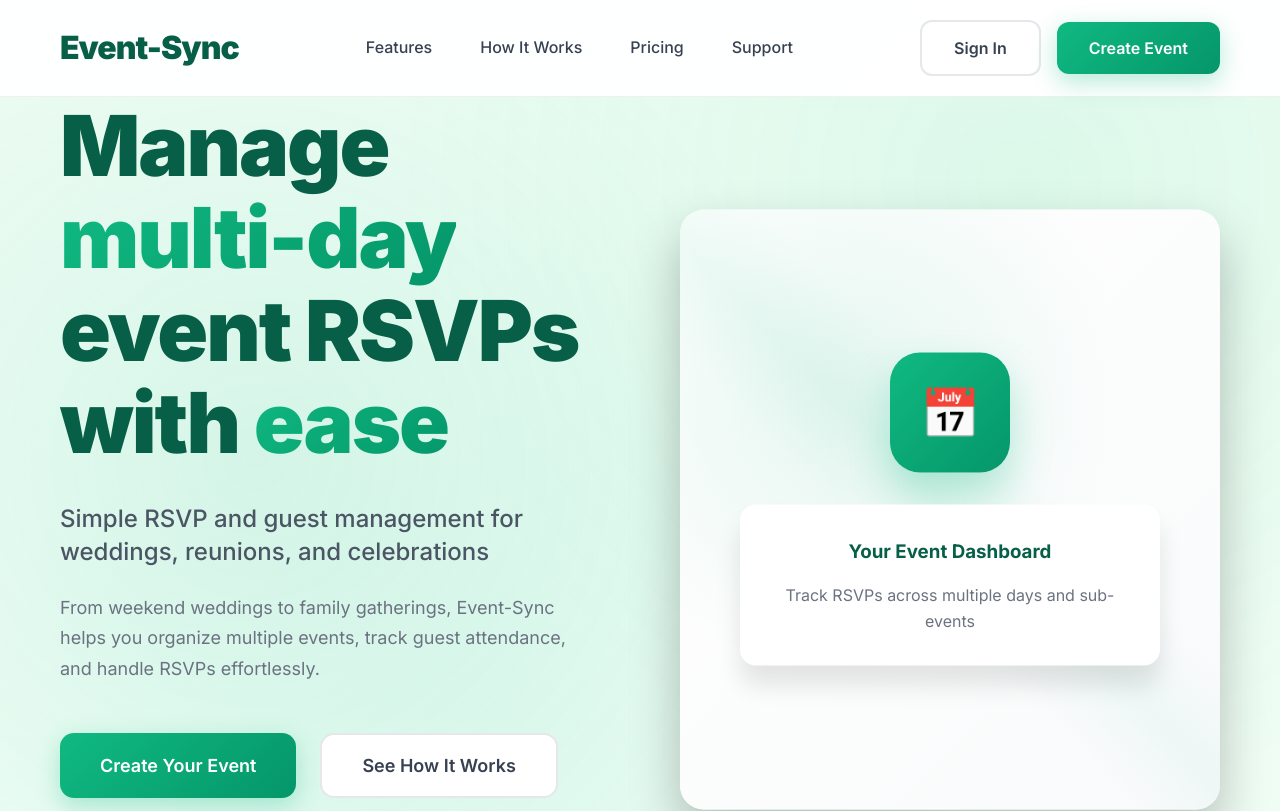
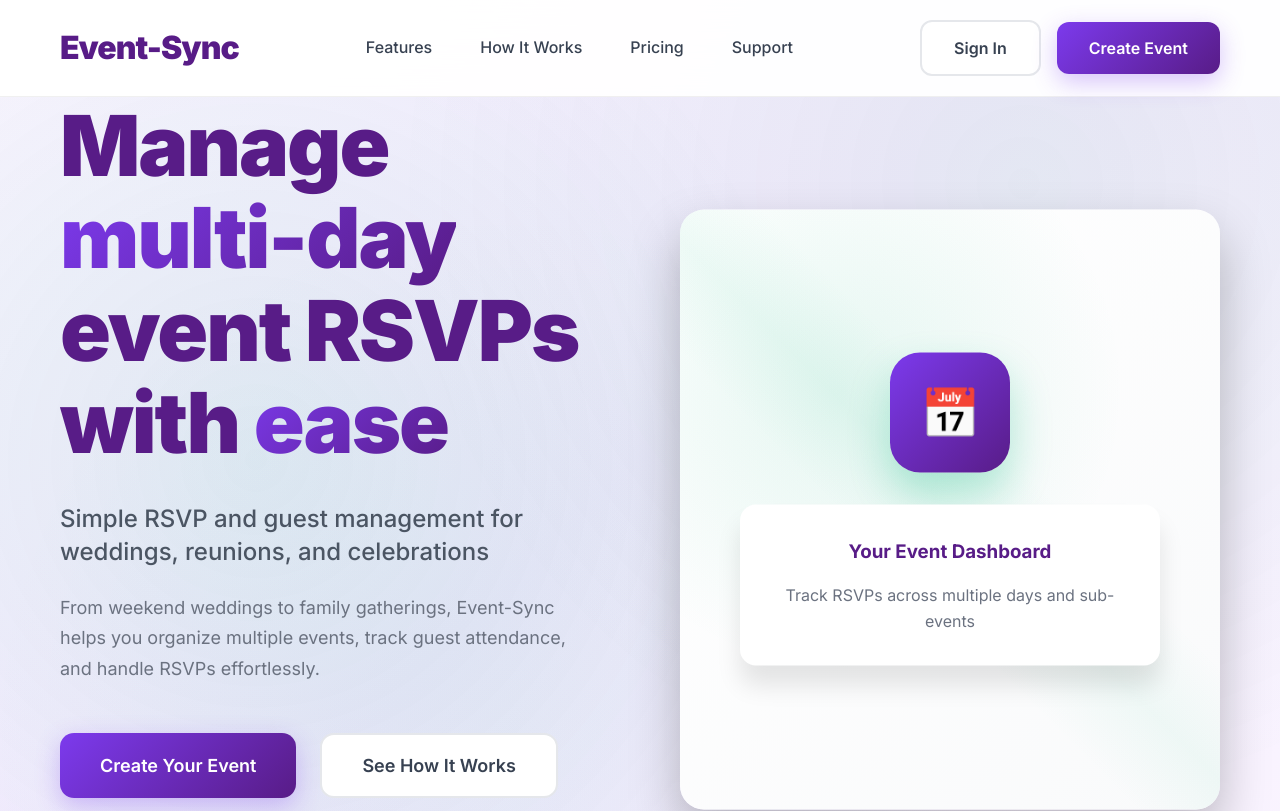
Before and after one commit to Bmogul/event-sync, a Next.js app in the folder frontend/: page / in a window 1280 px wide. Shown: the top 811 px of the page. Built offline with nearby package versions, Linux system fonts and the light colour scheme.

Commit message:
added footer and CTA

```diff
--- a/frontend/src/app/globals.css
+++ b/frontend/src/app/globals.css
@@ -1,11 +1,10 @@
-
 @import url('https://fonts.googleapis.com/css2?family=Inter:wght@300;400;500;600;700;800;900&display=swap');
 
 :root {
-  /* Color System */
-  --color-primary-dark: #065f46;
-  --color-primary: #10b981;
-  --color-primary-light: #059669;
+  /* Color System - Maroon & Purple Theme */
+  --color-primary-dark: #581c87;
+  --color-primary: #7c3aed;
+  --color-primary-light: #a855f7;
   --color-gray-50: #f9fafb;
   --color-gray-100: #f3f4f6;
   --color-gray-200: #e5e7eb;
@@ -20,10 +19,36 @@
   --color-slate-100: #f1f5f9;
   --color-slate-200: #e2e8f0;
 
-  /* Gradients */
-  --gradient-primary: linear-gradient(135deg, #10b981 0%, #059669 100%);
-  --gradient-hero-bg: linear-gradient(135deg, #f0fdf4 0%, #ecfdf5 50%, #f0fdf4 100%);
-  --gradient-cta-bg: linear-gradient(135deg, #065f46 0%, #047857 50%, #065f46 100%);
+  /* Accent Colors - Maroon & Purple Palette */
+  --color-maroon-50: #fdf2f8;
+  --color-maroon-100: #fce7f3;
+  --color-maroon-200: #fbcfe8;
+  --color-maroon-500: #991b1b;
+  --color-maroon-600: #7f1d1d;
+  --color-maroon-700: #5f1f1f;
+  --color-maroon-800: #451a1a;
+  --color-maroon-900: #3c1a1a;
+
+  /* Error/Success Colors */
+  --color-red-50: #fef2f2;
+  --color-red-500: #ef4444;
+  --color-green-50: #f0fdf4;
+  --color-green-500: #22c55e;
+  --color-blue-50: #eff6ff;
+  --color-blue-500: #3b82f6;
+  --color-purple-50: #faf5ff;
+  --color-purple-500: #8b5cf6;
+  --color-yellow-50: #fefce8;
+  --color-yellow-500: #eab308;
+  --color-orange-50: #fff7ed;
+  --color-orange-500: #f97316;
+
+  /* Gradients - Maroon & Purple Theme */
+  --gradient-primary: linear-gradient(135deg, #7c3aed 0%, #581c87 100%);
+  --gradient-hero-bg: linear-gradient(135deg, #faf5ff 0%, #f3e8ff 50%, #faf5ff 100%);
+  --gradient-cta-bg: linear-gradient(135deg, #581c87 0%, #7f1d1d 50%, #581c87 100%);
+  --gradient-maroon: linear-gradient(135deg, #991b1b 0%, #7f1d1d 100%);
+  --gradient-accent: linear-gradient(135deg, #7c3aed 0%, #991b1b 50%, #581c87 100%);
 
   /* Spacing */
   --spacing-xs: 8px;
@@ -50,14 +75,16 @@
   --text-6xl: 56px;
   --text-7xl: 72px;
 
-  /* Shadows */
+  /* Shadows - Maroon & Purple Theme */
   --shadow-sm: 0 1px 2px rgba(0, 0, 0, 0.05);
   --shadow-md: 0 4px 6px rgba(0, 0, 0, 0.07);
   --shadow-lg: 0 10px 15px rgba(0, 0, 0, 0.1);
   --shadow-xl: 0 20px 25px rgba(0, 0, 0, 0.1);
   --shadow-2xl: 0 25px 50px rgba(0, 0, 0, 0.25);
-  --shadow-primary: 0 8px 25px rgba(16, 185, 129, 0.3);
-  --shadow-primary-lg: 0 12px 35px rgba(16, 185, 129, 0.4);
+  --shadow-primary: 0 8px 25px rgba(124, 58, 237, 0.3);
+  --shadow-primary-lg: 0 12px 35px rgba(124, 58, 237, 0.4);
+  --shadow-maroon: 0 8px 25px rgba(153, 27, 27, 0.3);
+  --shadow-accent: 0 8px 25px rgba(88, 28, 135, 0.4);
 
   /* Border Radius */
   --radius-sm: 6px;
--- a/frontend/src/components/layout/Footer.jsx
+++ b/frontend/src/components/layout/Footer.jsx
@@ -31,7 +31,7 @@ const Footer = () => {
       <Container>
         <div className={styles.footerGrid}>
           <div className={styles.footerBrand}>
-            <h3>EventSync</h3>
+            <h3>Event-Sync</h3>
             <p>
               Making multi-day event management simple and stress-free. From RSVPs to guest lists,
               we help you create memorable experiences for you and your guests.
@@ -77,7 +77,7 @@ const Footer = () => {
 
         <div className={styles.footerBottom}>
           <p>
-            &copy; {currentYear} EventSync. All rights reserved. Built for event hosts who care about their guests.
+            &copy; {currentYear} Event-Sync. All rights reserved. Built for event hosts who care about their guests.
           </p>
         </div>
       </Container>
--- a/frontend/src/components/sections/CTA.jsx
+++ b/frontend/src/components/sections/CTA.jsx
@@ -18,7 +18,7 @@ const CTA = () => {
           >
             <h2>Ready to organize your event?</h2>
             <p>
-              Join the early adopters who helped shape EventSync during our beta phase.
+              Join the early adopters who helped shape Event-Sync during our beta phase.
               Start creating your event today with our simple, pay-once pricing.
             </p>
           </div>
```
